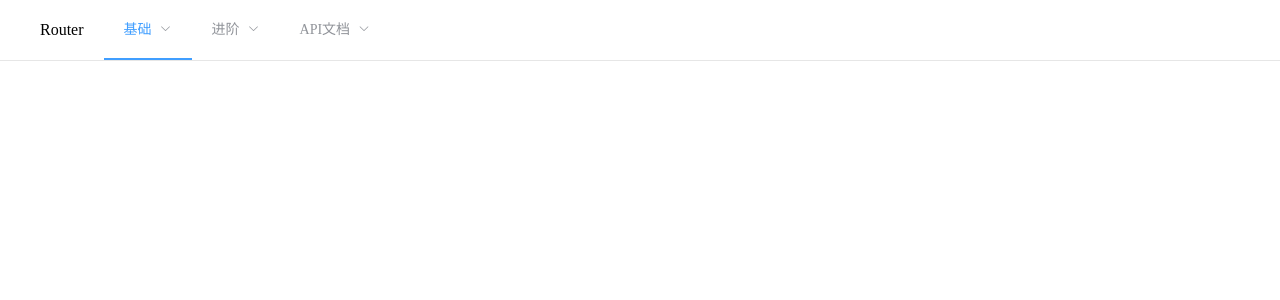
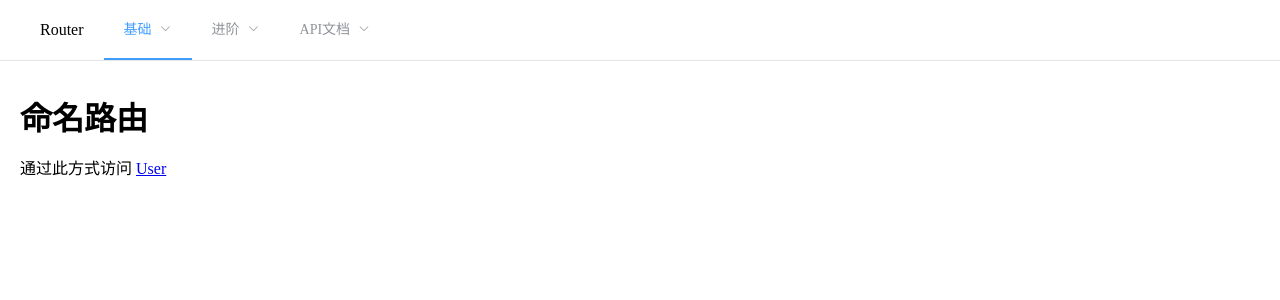
Before and after one commit to suweya/vue-router-intro, a Vue app: page /#/named/1 in a window 1280 px wide. Shown: the top 300 px of the page. Built offline with nearby package versions, Linux system fonts and the light colour scheme.

Commit message:
命名路由

```diff
--- a/src/App.vue
+++ b/src/App.vue
@@ -7,7 +7,7 @@
           <template slot="title">基础</template>
           <el-menu-item index="basic-matching">动态路由匹配</el-menu-item>
           <el-menu-item index="basic-nested">嵌套路由</el-menu-item>
-          <el-menu-item index="basic-install">开始</el-menu-item>
+          <el-menu-item index="basic-named">命名路由</el-menu-item>
           <el-menu-item index="basic-install">开始</el-menu-item>
           <el-menu-item index="basic-install">开始</el-menu-item>
           <el-menu-item index="basic-install">开始</el-menu-item>
@@ -48,6 +48,12 @@ export default {
         case 'basic-nested':
           this.$router.push('/nested/suweya')
           break
+        case 'basic-named':
+          this.$router.push({
+            name: 'named',
+            params: { id: 123 }
+          })
+          break
       }
     }
   }
--- /dev/null
+++ b/src/components/Named/index.vue
@@ -0,0 +1,7 @@
+<template>
+  <div>
+    <h1>命名路由</h1>
+    通过此方式访问
+    <router-link :to="{ name: 'named', params: { id: 789 }}">User</router-link>
+  </div>
+</template>
--- a/src/router/index.js
+++ b/src/router/index.js
@@ -9,6 +9,8 @@ const Nested = () => import('@/components/Nested/index.vue')
 const UserProfile = () => import('@/components/Nested/UserProfile.vue')
 const UserPosts = () => import('@/components/Nested/UserPosts.vue')
 const NestedIndex = () => import('@/components/Nested/Default.vue')
+
+const Named = () => import('@/components/Named/index.vue')
 
 Vue.use(Router)
 
@@ -30,7 +32,6 @@ export default new Router({
       component: MultiParams
     },
     {
-      name: 'Nested',
       path: '/nested/:uname',
       component: Nested,
       children: [
@@ -47,6 +48,11 @@ export default new Router({
           component: UserPosts
         }
       ]
+    },
+    {
+      path: '/named/:id',
+      name: 'named',
+      component: Named
     }
   ]
 })
```
